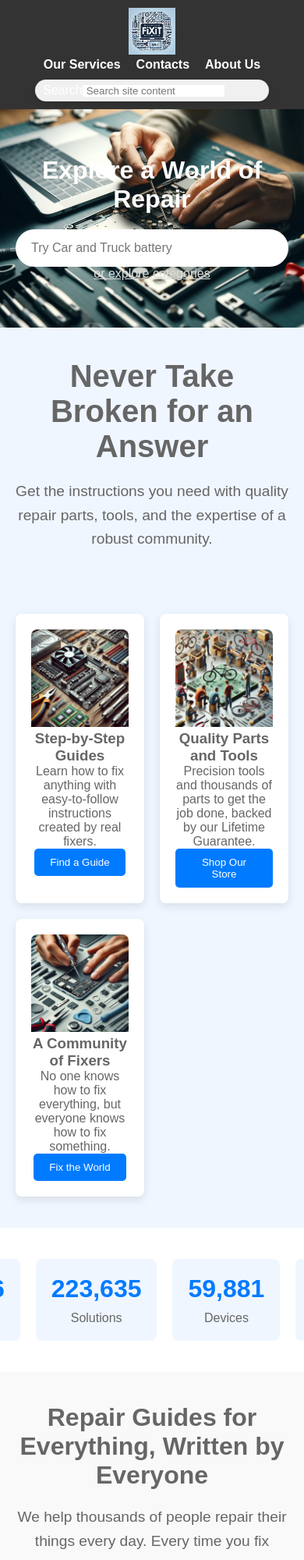
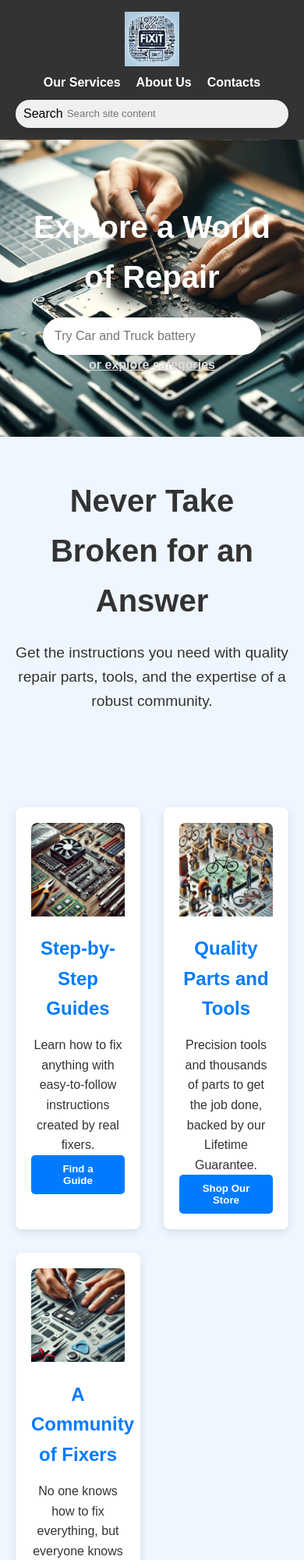
Before and after one commit to PraBWa04/FixIT-project, a plain HTML site: page index.html in a window 390 px wide. Shown: the top 2000 px of the page at 78% size. Drawn offline with Linux system fonts and the light colour scheme.

Commit message:
Update CSS: improved styling and responsiveness

```diff
--- a/index.html
+++ b/index.html
@@ -23,8 +23,8 @@
         </a>
         <ul class="nav-links">
           <li><a href="#services">Our Services</a></li>
+          <li><a href="#about">About Us</a></li>
           <li><a href="#contacts">Contacts</a></li>
-          <li><a href="#about">About Us</a></li>
         </ul>
         <div class="search-container">
           <label for="search-input" class="sr-only">Search</label>
@@ -47,7 +47,7 @@
             aria-label="Search for products"
           />
         </div>
-        <p><a href="#">or explore categories</a></p>
+        <p><a href="#categories-section">or explore categories</a></p>
       </section>
 
       <section class="main-text">
@@ -134,7 +134,7 @@
       </p>
     </section>
 
-    <section class="categories-section">
+    <section class="categories-section" id="categories-section">
       <div class="categories-grid">
         <div class="category">
           <img src="pictures/apparel-picture.jpg" alt="Apparel products" />
@@ -232,7 +232,6 @@
         stuff easier to fix.
       </p>
     </section>
-
     <section class="allies-section">
       <div class="allies-grid">
         <img src="pictures/google.jpg" alt="Google, one of our partners" />
@@ -264,6 +263,10 @@
       </div>
     </section>
 
+    <footer class="footer">
+      <p>&copy; 2024 FixIt. All rights reserved.</p>
+    </footer>
+
     <script src="script.js"></script>
   </body>
 </html>
--- a/style.css
+++ b/style.css
@@ -2,38 +2,65 @@
   --main-color: #007bff;
   --hover-color: #0056b3;
   --background-color: #eff6ff;
-  --text-color: #666;
+  --text-color: #333;
   --primary-font-color: #ffffff;
   --border-color: #d1d5db;
+  --highlight-color: #f1f5f9;
+  --shadow-color: rgba(0, 0, 0, 0.1);
+  --font-size-large: 2rem;
+  --font-size-medium: 1.2rem;
+  --font-size-small: 1rem;
+  --font-family: "Arial", sans-serif;
 }
 
 * {
   box-sizing: border-box;
   margin: 0;
   padding: 0;
+  scroll-behavior: smooth;
 }
 
 body {
-  font-family: Arial, sans-serif;
+  font-family: var(--font-family);
   background-color: var(--background-color);
   color: var(--text-color);
+  line-height: 1.6;
 }
 
-.logotype {
-  width: 80px;
-  height: 80px;
+a {
+  text-decoration: none;
+  color: inherit;
+  transition: color 0.3s;
 }
 
+a:hover {
+  color: var(--hover-color);
+}
+
+/* Header */
 .navigation-block {
   background-color: #333;
   color: var(--primary-font-color);
+  box-shadow: 0 2px 5px var(--shadow-color);
 }
 
 .navigation-block nav {
   display: flex;
   align-items: center;
   justify-content: space-between;
-  padding: 10px 20px;
+  padding: 15px 20px;
+  max-width: 1200px;
+  margin: auto;
+}
+
+.logo-link img {
+  width: 70px;
+  height: auto;
+  transition: transform 0.3s;
+}
+
+.logo-link img:hover {
+  transform: scale(1.05);
 }
 
 .nav-links {
@@ -44,101 +71,105 @@ body {
 
 .nav-links a {
   color: var(--primary-font-color);
-  text-decoration: none;
   font-weight: bold;
 }
 
-.nav-links a:hover {
-  color: var(--main-color);
-}
-
 .search-container {
+  display: flex;
+  align-items: center;
   border-radius: 30px;
   background-color: #f0f0f0;
   padding: 5px 10px;
-  max-width: 300px;
-  display: flex;
-  align-items: center;
-  box-shadow: 0px 4px 8px rgba(0, 0, 0, 0.1);
+  box-shadow: 0px 4px 8px var(--shadow-color);
+  color: black;
 }
 
 .search-container input {
   border: none;
   outline: none;
   padding-left: 5px;
+  background-color: transparent;
 }
 
+/* Hero Section */
 .main-background {
   background-image: url("pictures/background%20img.webp");
   background-size: cover;
   background-position: center;
-  padding: 60px 20px;
+  padding: 80px 20px;
   text-align: center;
   color: white;
 }
 
 .main-background h1 {
-  font-size: clamp(2rem, 5vw, 3rem);
+  font-size: clamp(2.5rem, 5vw, 3rem);
   margin-bottom: 20px;
-  font-weight: bold;
 }
 
-.search-bar {
-  max-width: 600px;
-  margin: 0 auto;
-}
-
-.search-bar input {
-  width: 100%;
-  padding: 15px 20px;
-  font-size: 1rem;
+.main-background .search-bar input {
+  width: 80%;
+  padding: 15px;
   border: none;
   border-radius: 30px;
+  font-size: 1rem;
   outline: none;
 }
 
 .main-background p a {
   color: #ddd;
   text-decoration: underline;
+  font-weight: bold;
 }
 
+/* Main Text Section */
 .main-text {
   text-align: center;
-  padding: 40px 20px;
+  padding: 50px 20px;
 }
 
 .main-text h1 {
   font-size: 2.5rem;
-  margin-bottom: 20px;
   font-weight: bold;
 }
 
 .main-text p {
   font-size: 1.2rem;
   max-width: 800px;
-  margin: 0 auto;
+  margin: 20px auto;
   line-height: 1.6;
 }
 
+/* Features Section */
 .features-section {
   display: grid;
   grid-template-columns: repeat(auto-fit, minmax(250px, 1fr));
-  gap: 20px;
-  padding: 40px 20px;
+  gap: 30px;
+  padding: 50px 20px;
   text-align: center;
 }
 
 .card {
-  box-shadow: 0px 4px 12px rgba(0, 0, 0, 0.1);
+  box-shadow: 0px 4px 12px var(--shadow-color);
   background-color: #fff;
   padding: 20px;
+  border-radius: 8px;
   transition: transform 0.3s, box-shadow 0.3s;
-  border-radius: 8px;
+}
+
+.card:hover {
+  transform: translateY(-5px);
+  box-shadow: 0px 8px 16px var(--shadow-color);
 }
 
 .card img {
   width: 100%;
   border-radius: 8px 8px 0 0;
+}
+
+.card h3 {
+  margin: 15px 0;
+  font-size: 1.5rem;
+  color: var(--main-color);
 }
 
 .card-button {
@@ -148,6 +179,7 @@ body {
   border: none;
   border-radius: 5px;
   cursor: pointer;
+  font-weight: bold;
   transition: background-color 0.3s;
 }
 
@@ -155,54 +187,61 @@ body {
   background-color: var(--hover-color);
 }
 
+/* Statistics Bar */
 .statistics-bar {
   display: flex;
   justify-content: center;
   gap: 20px;
-  padding: 40px 20px;
+  padding: 50px 20px;
   background-color: #fff;
 }
 
 .statistics {
-  background-color: var(--background-color);
+  background-color: var(--highlight-color);
   padding: 20px;
-  transition: transform 0.3s;
   border-radius: 8px;
   text-align: center;
   max-width: 200px;
+  transition: transform 0.3s;
 }
 
 .statistics h3 {
   color: var(--main-color);
   font-weight: bold;
-  font-size: 2rem;
-  margin-bottom: 10px;
+  font-size: var(--font-size-large);
+}
+
+.statistics p {
+  margin-top: 10px;
+  color: var(--text-color);
 }
 
 .statistics:hover {
   transform: translateY(-5px);
 }
 
+/* Repair Guides Section */
 .repair-guides {
   text-align: center;
-  padding: 40px 20px;
+  padding: 50px 20px;
   background-color: #f9f9f9;
 }
 
 .repair-guides h2 {
-  font-size: 2rem;
+  font-size: 2.2rem;
   margin-bottom: 20px;
 }
 
 .repair-guides p {
-  font-size: 1.2rem;
+  font-size: 1.1rem;
   max-width: 800px;
   margin: 0 auto;
   line-height: 1.6;
 }
 
+/* Categories Section */
 .categories-section {
-  padding: 40px 20px;
+  padding: 50px 20px;
   background-color: #fff;
 }
 
@@ -231,14 +270,15 @@ body {
 
 .category:hover {
   transform: translateY(-5px);
-  box-shadow: 0px 8px 16px rgba(0, 0, 0, 0.2);
+  box-shadow: 0px 8px 16px var(--shadow-color);
 }
 
+/* FixHub Section */
 .second-background {
   background-image: url("pictures/background-2-img.webp");
   background-size: cover;
   background-position: center;
-  height: 80vh;
+  height: 70vh;
   display: flex;
   justify-content: center;
   align-items: center;
@@ -260,6 +300,7 @@ body {
   border: none;
   border-radius: 5px;
   cursor: pointer;
+  font-weight: bold;
   transition: background-color 0.3s;
 }
 
@@ -267,9 +308,10 @@ body {
   background-color: var(--hover-color);
 }
 
+/* Allies Section */
 .our-allies {
   text-align: center;
-  padding: 40px 20px;
+  padding: 50px 20px;
   background-color: #f9f9f9;
 }
 
@@ -279,7 +321,7 @@ body {
 }
 
 .allies-section {
-  padding: 40px 20px;
+  padding: 50px 20px;
 }
 
 .allies-grid {
@@ -294,8 +336,27 @@ body {
   width: 150px;
   height: auto;
   object-fit: contain;
+  transition: transform 0.3s;
 }
 
+.allies-grid img:hover {
+  transform: scale(1.05);
+}
+
+/* Footer */
+.footer {
+  text-align: center;
+  padding: 20px;
+  background-color: #333;
+  color: var(--primary-font-color);
+  font-size: var(--font-size-small);
+}
+
+.footer p {
+  margin: 0;
+}
+
+/* Responsive Styles */
 @media (max-width: 768px) {
   .logotype {
     width: 60px;
```
